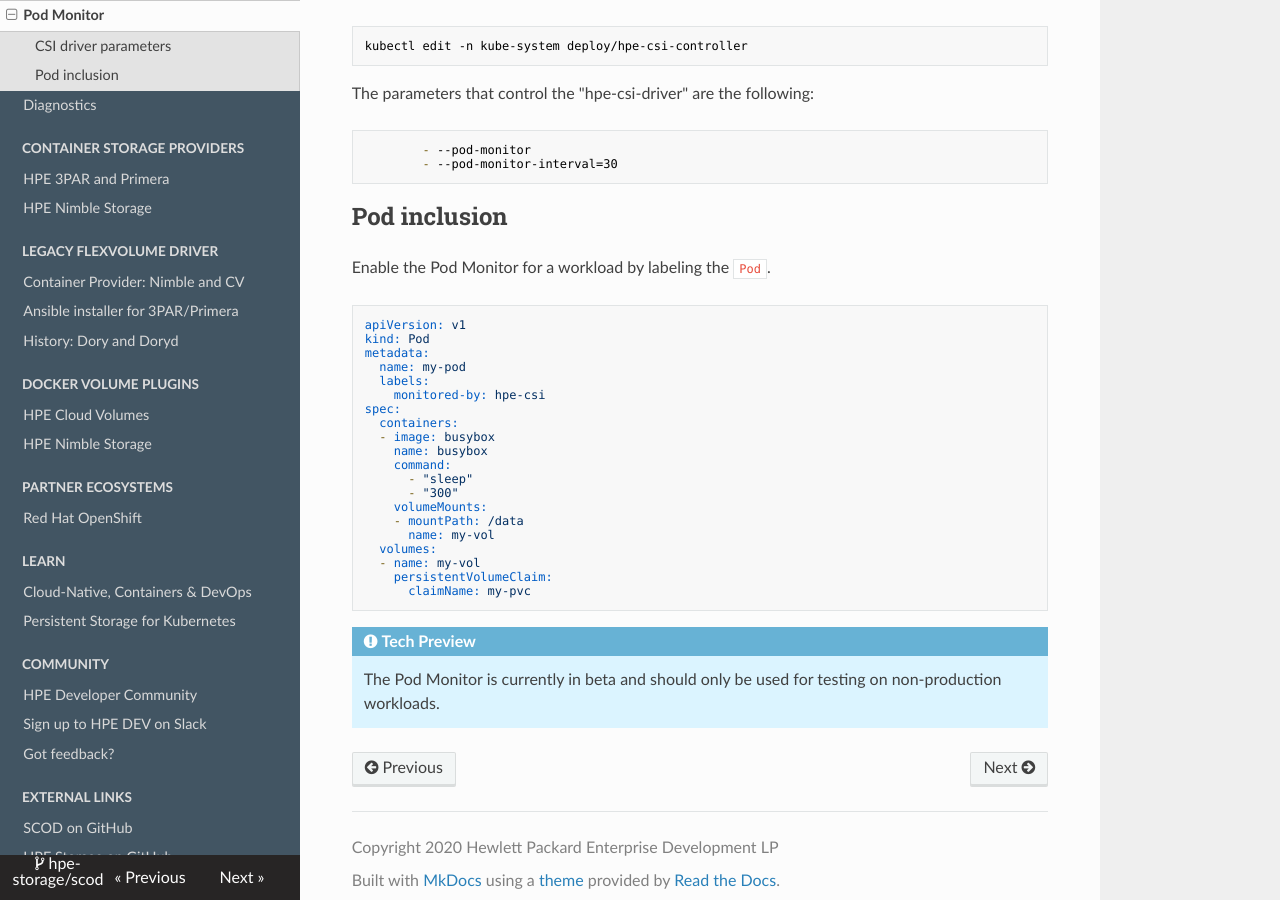
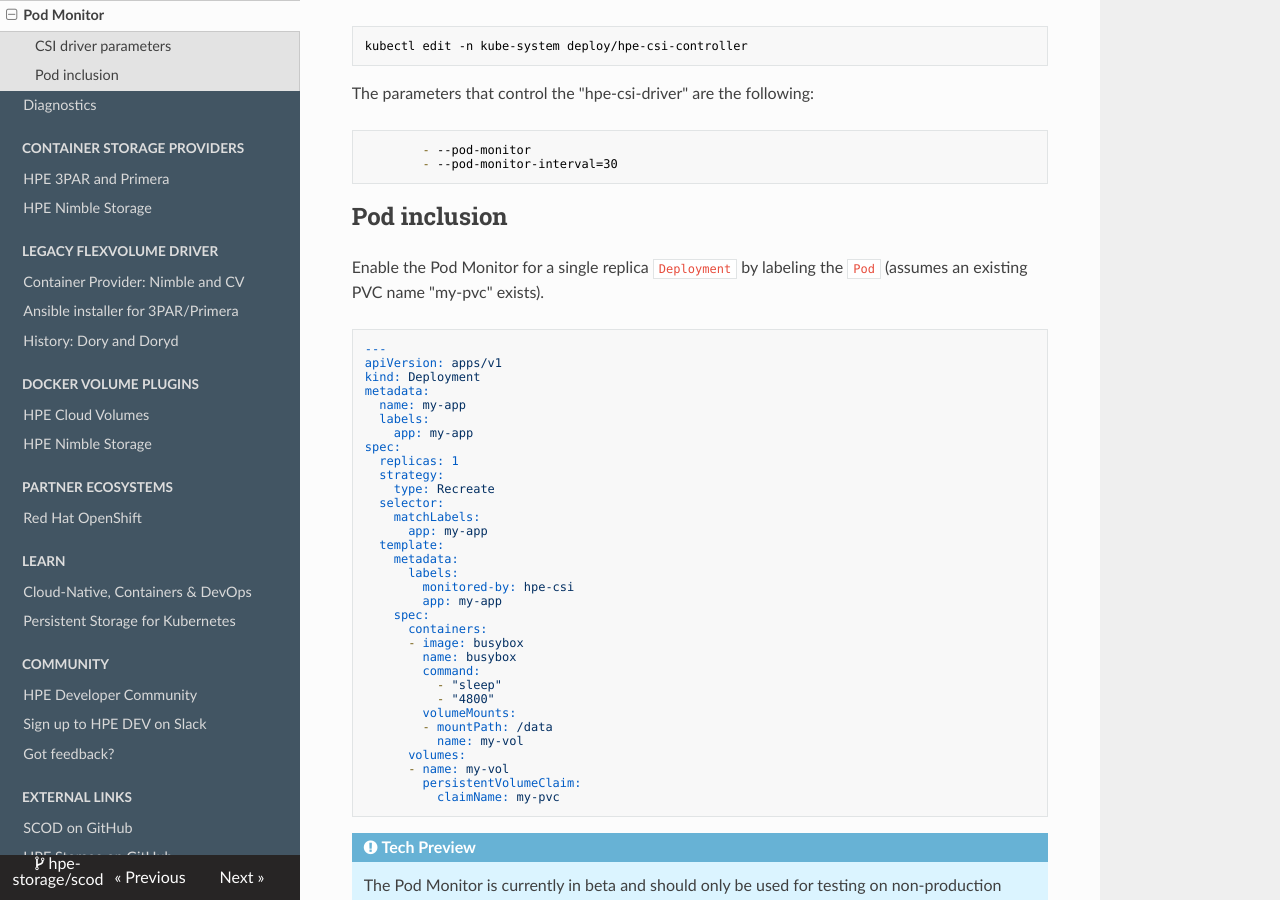
Before and after one commit to hpe-storage/scod, an MkDocs documentation site: the page built from docs/csi_driver/monitor.md, in a window 1280 px wide and 900 px high, scrolled down 556 px. Built offline with MkDocs 1.6.1, drawn with Linux system fonts in a browser that asks for light colours; nearby versions of some CDN libraries.

Commit message:
1.2.0 initial PR updates
Signed-off-by: Michael Mattsson <michael.mattsson@nimblestorage.com>

````diff
--- a/docs/csi_driver/monitor.md
+++ b/docs/csi_driver/monitor.md
@@ -23,29 +23,42 @@
 
 ## Pod inclusion
 
-Enable the Pod Monitor for a workload by labeling the `Pod`.
+Enable the Pod Monitor for a single replica `Deployment` by labeling the `Pod` (assumes an existing PVC name "my-pvc" exists).
 
 ```
-apiVersion: v1
-kind: Pod
+---
+apiVersion: apps/v1
+kind: Deployment
 metadata:
-  name: my-pod
+  name: my-app
   labels:
-    monitored-by: hpe-csi
+    app: my-app
 spec:
-  containers:
-  - image: busybox
-    name: busybox
-    command:
-      - "sleep"
-      - "300"
-    volumeMounts:
-    - mountPath: /data
-      name: my-vol
-  volumes:
-  - name: my-vol
-    persistentVolumeClaim:
-      claimName: my-pvc
+  replicas: 1
+  strategy:
+    type: Recreate
+  selector:
+    matchLabels:
+      app: my-app
+  template:
+    metadata:
+      labels:
+        monitored-by: hpe-csi
+        app: my-app
+    spec:
+      containers:
+      - image: busybox
+        name: busybox
+        command:
+          - "sleep"
+          - "4800"
+        volumeMounts:
+        - mountPath: /data
+          name: my-vol
+      volumes:
+      - name: my-vol
+        persistentVolumeClaim:
+          claimName: my-pvc
 ```
 
 !!! note "Tech Preview"
````
